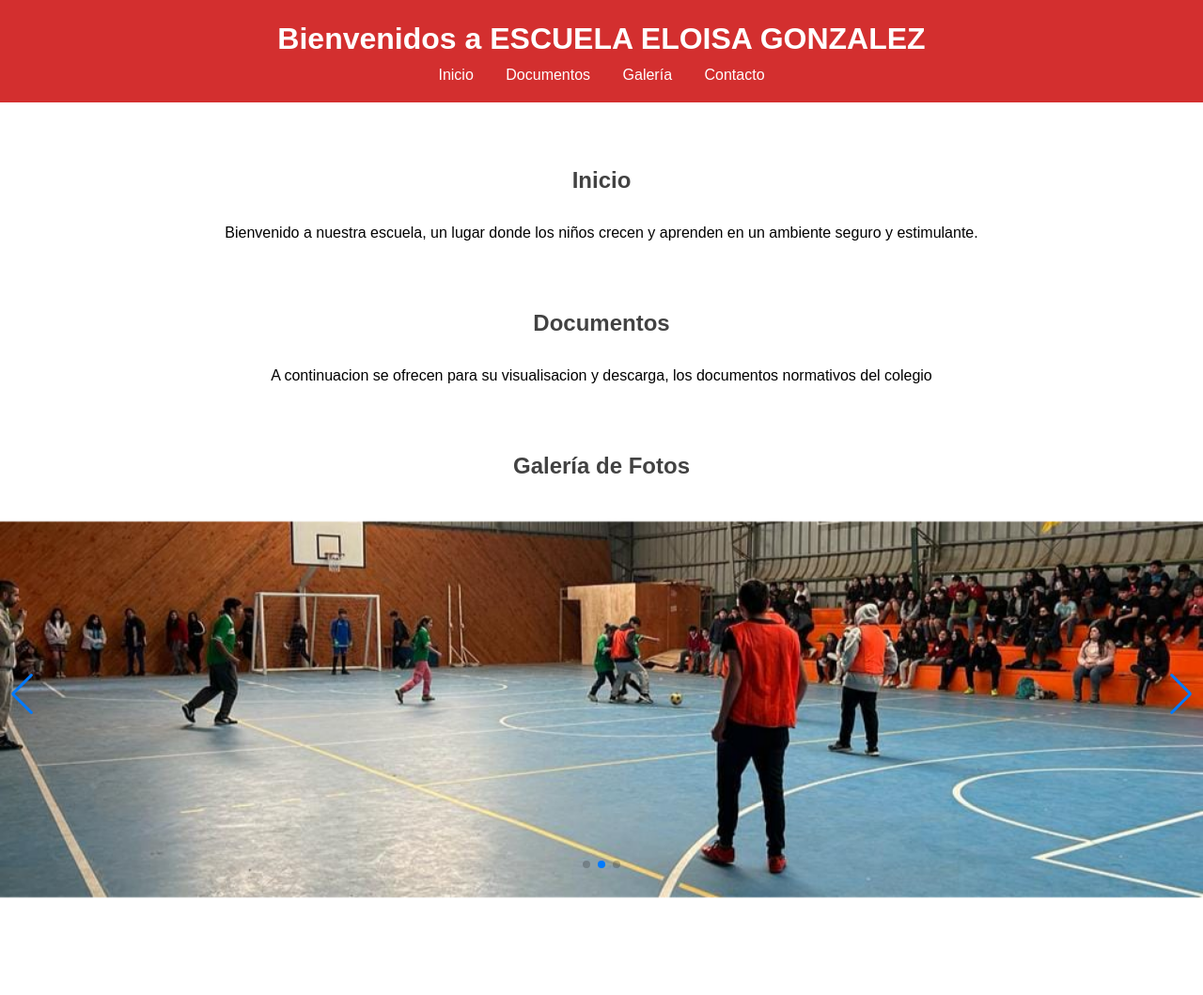
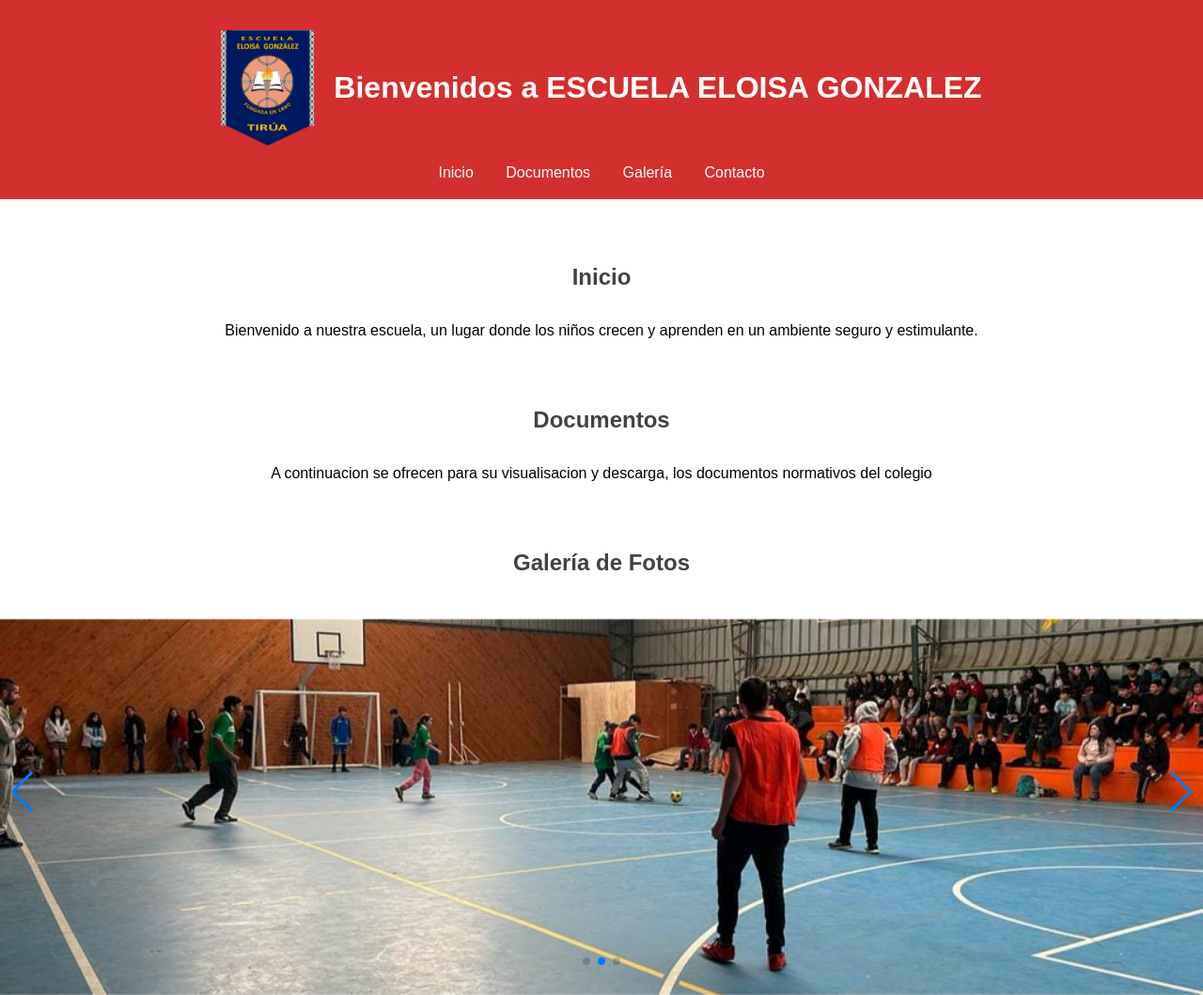
Before and after one commit to pedrosotoa/github.io, a plain HTML site: page index.html in a window 1280 px wide. Shown: the top 1059 px of the page at 94% size. Drawn offline with nearby package versions, Linux system fonts and the light colour scheme.

Commit message:
logo insertado en header

```diff
--- a/css/style.css
+++ b/css/style.css
@@ -89,3 +89,16 @@ footer {
     padding: 1em 0;
     width: 100%;
 }
+/* Estilo para el contenedor del logo */
+.logo-container {
+    display: flex;
+    align-items: center;
+    justify-content: center;
+    gap: 20px; /* Espacio entre el logo y el título */
+}
+
+/* Estilo para el logo */
+.logo {
+    width: 100px; /* Ajusta el tamaño del logo */
+    height: auto; /* Mantén la proporción del logo */
+}
--- a/index.html
+++ b/index.html
@@ -10,7 +10,10 @@
 </head>
 <body>
     <header>
-        <h1>Bienvenidos a ESCUELA ELOISA GONZALEZ</h1>
+        <div class="logo-container">
+            <img src="images/logo.jpg" alt="Logo de la Escuela" class="logo">
+            <h1>Bienvenidos a ESCUELA ELOISA GONZALEZ</h1>
+        </div>
         <nav>
             <ul>
                 <li><a href="#inicio">Inicio</a></li>
```
Also changed, not shown: images/logo.jpg (added).
